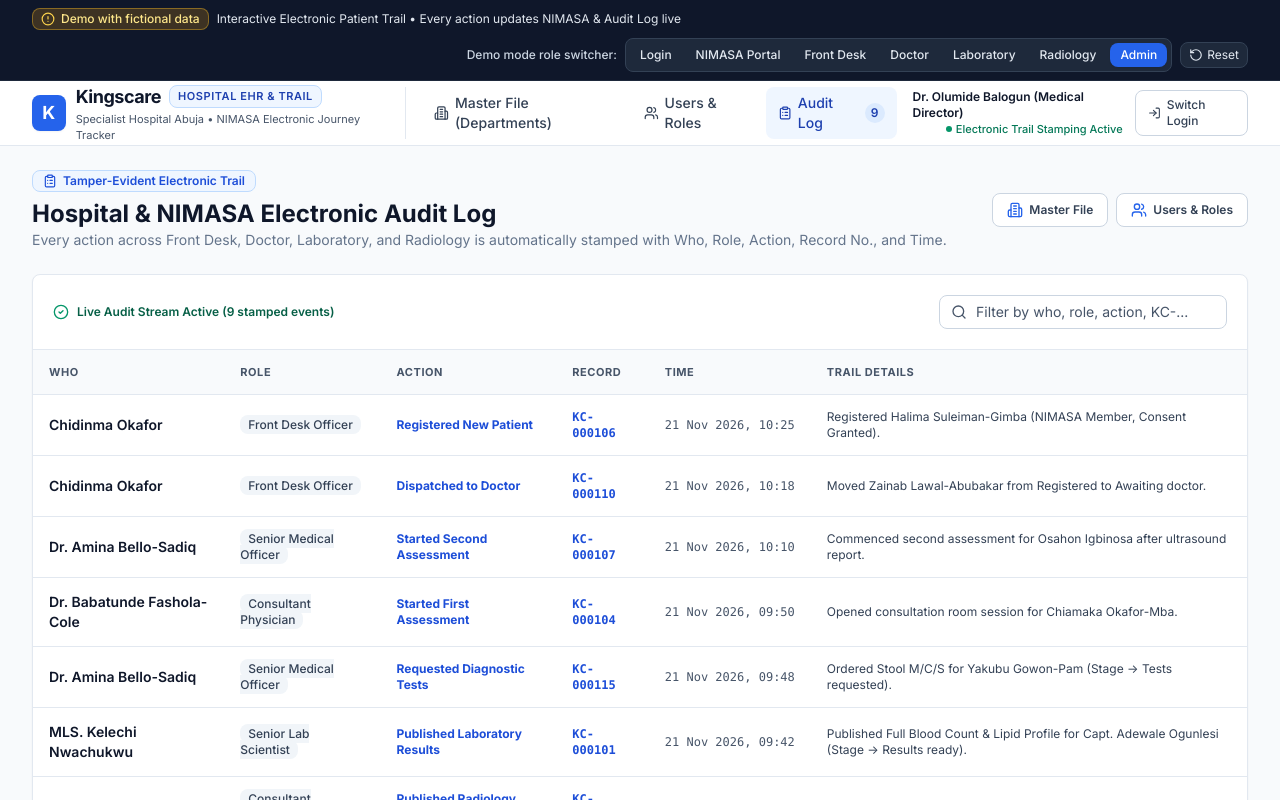
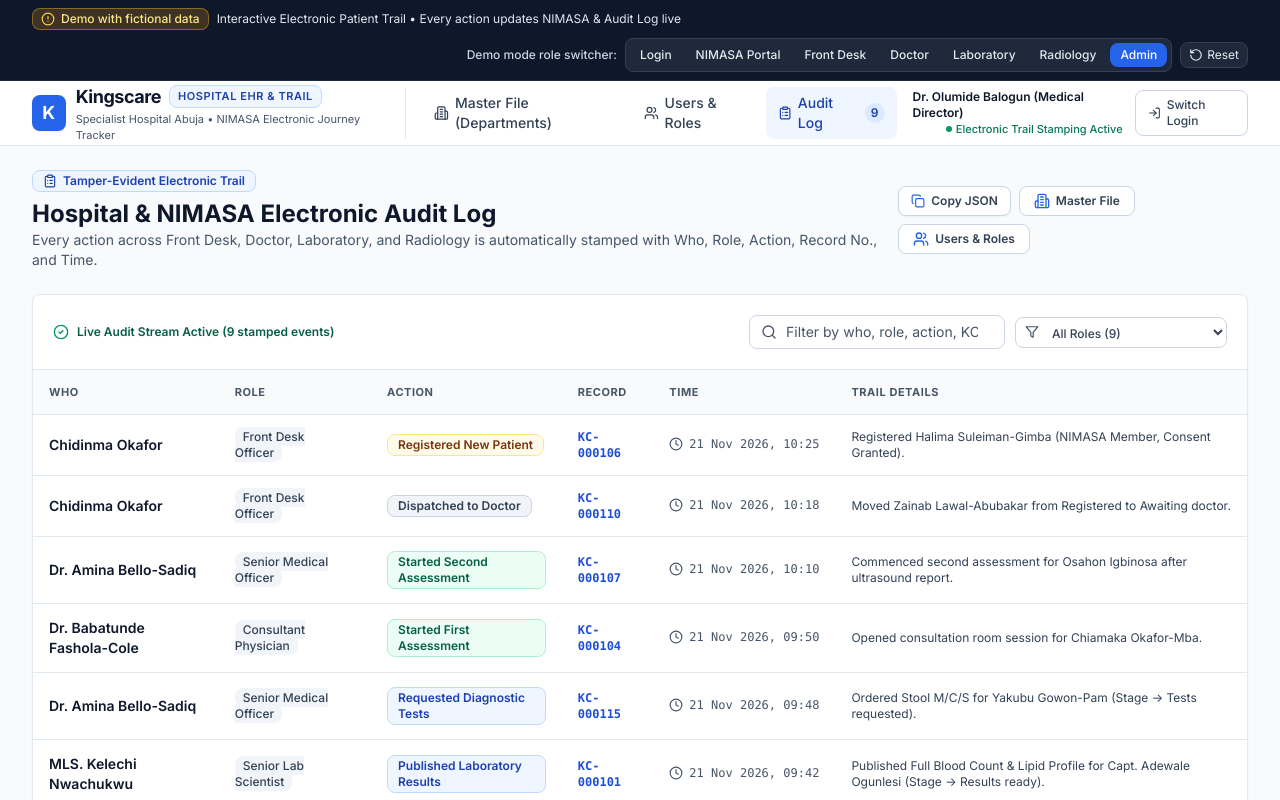
Before and after one commit to Angel-tech-media/KingCareHosp-NIMASA, a React (Vite) app: page /admin/audit in a window 1280 px wide. Shown: the top 800 px of the page. Built offline with nearby package versions, Linux system fonts and the light colour scheme.

Commit message:
feat: add reusable UI primitives, skeleton loader, and audit log enhancements

```diff
--- a/src/components/layout/AppShell.tsx
+++ b/src/components/layout/AppShell.tsx
@@ -1,4 +1,4 @@
-import React from 'react';
+import React, { useState } from 'react';
 import { useLocation, useNavigate, Link } from 'react-router-dom';
 import {
   Activity,
@@ -14,6 +14,7 @@ import {
   Users,
   ClipboardList,
   AlertCircle,
+  CheckCircle2,
 } from 'lucide-react';
 import { useHospital } from '../../context/HospitalContext';
 import { RoleType } from '../../types';
@@ -84,6 +85,13 @@ export const AppShell: React.FC<{ children: React.ReactNode }> = ({
   const location = useLocation();
   const navigate = useNavigate();
   const { activeRole, setActiveRole, resetDemoData, auditLog } = useHospital();
+  const [resetToast, setResetToast] = useState(false);
+
+  const handleResetDemo = () => {
+    resetDemoData();
+    setResetToast(true);
+    window.setTimeout(() => setResetToast(false), 2600);
+  };
 
   const currentPath = location.pathname;
 
@@ -168,10 +176,10 @@ export const AppShell: React.FC<{ children: React.ReactNode }> = ({
             </div>
             <button
               type="button"
-              onClick={resetDemoData}
+              onClick={handleResetDemo}
               aria-label="Reset fictional demo data to initial state"
               title="Reset fictional demo data to initial state"
-              className="inline-flex items-center gap-1 px-2 py-1 rounded-lg bg-slate-800 hover:bg-slate-700 text-slate-200 border border-slate-700 text-xs transition-colors"
+              className="inline-flex items-center gap-1 px-2 py-1 rounded-lg bg-slate-800 hover:bg-slate-700 text-slate-200 border border-slate-700 text-xs transition-colors active:scale-[0.98]"
             >
               <RotateCcw className="w-3.5 h-3.5" aria-hidden="true" />
               <span className="hidden lg:inline">Reset</span>
@@ -179,6 +187,18 @@ export const AppShell: React.FC<{ children: React.ReactNode }> = ({
           </div>
         </div>
       </div>
+
+      {/* Live Demo Reset Confirmation Toast */}
+      {resetToast && (
+        <div
+          role="status"
+          aria-live="polite"
+          className="fixed bottom-5 right-5 z-50 inline-flex items-center gap-2 px-4 py-2.5 rounded-lg bg-slate-900 text-white text-xs font-medium shadow-xl border border-slate-700"
+        >
+          <CheckCircle2 className="w-4 h-4 text-emerald-400" aria-hidden="true" />
+          <span>Demo data reset to initial fictional state</span>
+        </div>
+      )}
 
       {/* Main Brand Header */}
       <header className="bg-surface-card border-b border-surface-border sticky top-0 z-30">
--- /dev/null
+++ b/src/components/ui/ActionButton.tsx
@@ -0,0 +1,54 @@
+import React from 'react';
+
+type ButtonVariant = 'primary' | 'secondary' | 'dark' | 'ghost' | 'danger';
+type ButtonSize = 'sm' | 'md';
+
+export interface ActionButtonProps
+  extends React.ButtonHTMLAttributes<HTMLButtonElement> {
+  variant?: ButtonVariant;
+  size?: ButtonSize;
+  leftIcon?: React.ReactNode;
+  rightIcon?: React.ReactNode;
+}
+
+const VARIANT_CLASSES: Record<ButtonVariant, string> = {
+  primary:
+    'bg-primary-600 hover:bg-primary-700 text-white border border-transparent shadow-sm',
+  secondary:
+    'bg-surface-card hover:bg-primary-50/50 text-ink-secondary hover:text-ink-primary border border-surface-border-strong hover:border-primary-300 shadow-card',
+  dark:
+    'bg-slate-900 hover:bg-slate-800 text-white border border-transparent shadow-sm',
+  ghost:
+    'bg-transparent hover:bg-surface-subtle text-ink-secondary hover:text-ink-primary border border-transparent',
+  danger:
+    'bg-red-600 hover:bg-red-700 text-white border border-transparent shadow-sm',
+};
+
+const SIZE_CLASSES: Record<ButtonSize, string> = {
+  sm: 'px-3 py-1.5 text-xs gap-1.5',
+  md: 'px-4 py-2.5 text-sm gap-2',
+};
+
+export const ActionButton: React.FC<ActionButtonProps> = ({
+  variant = 'primary',
+  size = 'md',
+  leftIcon,
+  rightIcon,
+  className = '',
+  children,
+  disabled,
+  ...props
+}) => {
+  return (
+    <button
+      type="button"
+      disabled={disabled}
+      className={`inline-flex items-center justify-center rounded-lg font-semibold transition-all active:scale-[0.99] disabled:opacity-50 disabled:pointer-events-none ${VARIANT_CLASSES[variant]} ${SIZE_CLASSES[size]} ${className}`}
+      {...props}
+    >
+      {leftIcon && <span aria-hidden="true">{leftIcon}</span>}
+      <span>{children}</span>
+      {rightIcon && <span aria-hidden="true">{rightIcon}</span>}
+    </button>
+  );
+};
--- /dev/null
+++ b/src/components/ui/Skeleton.tsx
@@ -0,0 +1,55 @@
+import React from 'react';
+
+interface SkeletonProps {
+  className?: string;
+}
+
+export const Skeleton: React.FC<SkeletonProps> = ({ className = 'h-4 w-full' }) => (
+  <div
+    aria-hidden="true"
+    className={`animate-pulse rounded bg-slate-200/80 ${className}`}
+  />
+);
+
+export const CardSkeleton: React.FC = () => (
+  <div
+    role="status"
+    aria-busy="true"
+    aria-label="Loading summary card"
+    className="bg-surface-card rounded-lg border border-surface-border p-5 shadow-card space-y-3"
+  >
+    <div className="flex items-center justify-between">
+      <Skeleton className="h-3 w-28" />
+      <Skeleton className="h-8 w-8 rounded-lg" />
+    </div>
+    <Skeleton className="h-8 w-20" />
+    <Skeleton className="h-3 w-40" />
+  </div>
+);
+
+export const TableSkeleton: React.FC<{ rows?: number; cols?: number }> = ({
+  rows = 5,
+  cols = 5,
+}) => (
+  <div
+    role="status"
+    aria-busy="true"
+    aria-label="Loading table rows"
+    className="divide-y divide-surface-border"
+  >
+    {Array.from({ length: rows }).map((_, rowIdx) => (
+      <div
+        key={rowIdx}
+        className="p-4 grid gap-4 items-center"
+        style={{ gridTemplateColumns: `repeat(${cols}, minmax(0, 1fr))` }}
+      >
+        {Array.from({ length: cols }).map((__, colIdx) => (
+          <Skeleton
+            key={colIdx}
+            className={colIdx === 0 ? 'h-4 w-20' : 'h-4 w-full'}
+          />
+        ))}
+      </div>
+    ))}
+  </div>
+);
--- /dev/null
+++ b/src/components/ui/index.ts
@@ -0,0 +1,5 @@
+export { StageChip, StatusChip, CertificateBadge } from './StageChip';
+export { Modal } from './Modal';
+export { ActionButton } from './ActionButton';
+export type { ActionButtonProps } from './ActionButton';
+export { Skeleton, CardSkeleton, TableSkeleton } from './Skeleton';
--- a/src/pages/admin/AdminAuditLogPage.tsx
+++ b/src/pages/admin/AdminAuditLogPage.tsx
@@ -1,4 +1,4 @@
-import React, { useState } from 'react';
+import React, { useMemo, useState } from 'react';
 import { Link } from 'react-router-dom';
 import {
   ClipboardList,
@@ -6,52 +6,110 @@ import {
   Users,
   Search,
   CheckCircle2,
+  Clock,
+  Copy,
+  Check,
+  Filter,
 } from 'lucide-react';
 import { useHospital } from '../../context/HospitalContext';
+import { ActionButton } from '../../components/ui';
+
+const getActionBadgeClasses = (action: string): string => {
+  const lower = action.toLowerCase();
+  if (lower.includes('admit')) {
+    return 'bg-purple-50 text-purple-800 border-purple-200';
+  }
+  if (lower.includes('test') || lower.includes('result') || lower.includes('order') || lower.includes('publish')) {
+    return 'bg-blue-50 text-blue-800 border-blue-200';
+  }
+  if (lower.includes('assess') || lower.includes('discharge') || lower.includes('medicat')) {
+    return 'bg-emerald-50 text-emerald-800 border-emerald-200';
+  }
+  if (lower.includes('register') || lower.includes('send') || lower.includes('await')) {
+    return 'bg-amber-50 text-amber-900 border-amber-200';
+  }
+  return 'bg-slate-100 text-slate-700 border-slate-300';
+};
 
 export const AdminAuditLogPage: React.FC = () => {
   const { auditLog } = useHospital();
   const [searchQuery, setSearchQuery] = useState('');
+  const [roleFilter, setRoleFilter] = useState<string>('ALL');
+  const [copied, setCopied] = useState(false);
 
-  const filteredLogs = auditLog.filter((item) => {
+  const uniqueRoles = useMemo(
+    () => Array.from(new Set(auditLog.map((item) => item.actorRole))),
+    [auditLog]
+  );
+
+  const filteredLogs = useMemo(() => {
     const q = searchQuery.toLowerCase();
-    return (
+    return auditLog.filter((item) => {
+      const matchesRole = roleFilter === 'ALL' || item.actorRole === roleFilter;
+      const matchesQuery =
         item.actorName.toLowerCase().includes(q) ||
         item.actorRole.toLowerCase().includes(q) ||
         item.action.toLowerCase().includes(q) ||
         item.recordNo.toLowerCase().includes(q) ||
-      item.details.toLowerCase().includes(q)
-    );
+        item.details.toLowerCase().includes(q);
+      return matchesRole && matchesQuery;
     });
+  }, [auditLog, searchQuery, roleFilter]);
+
+  const handleCopyJson = async () => {
+    try {
+      await navigator.clipboard.writeText(JSON.stringify(filteredLogs, null, 2));
+      setCopied(true);
+      window.setTimeout(() => setCopied(false), 2000);
+    } catch {
+      // Fallback if clipboard permissions are blocked in headless/demo context
+      setCopied(true);
+      window.setTimeout(() => setCopied(false), 2000);
+    }
+  };
 
   return (
     <div className="space-y-6">
       <div className="flex flex-col sm:flex-row sm:items-center sm:justify-between gap-4">
         <div>
-          <span className="inline-flex items-center gap-1.5 text-xs font-semibold text-blue-700 bg-blue-50 border border-blue-200 px-2.5 py-0.5 rounded mb-1.5">
-            <ClipboardList className="w-3.5 h-3.5" />
+          <span className="inline-flex items-center gap-1.5 text-xs font-semibold text-primary-800 bg-primary-50 border border-primary-200 px-2.5 py-0.5 rounded mb-1.5">
+            <ClipboardList className="w-3.5 h-3.5" aria-hidden="true" />
             Tamper-Evident Electronic Trail
           </span>
-          <h1 className="text-2xl font-bold text-slate-900">
+          <h1 className="text-2xl font-bold text-ink-primary">
             Hospital & NIMASA Electronic Audit Log
           </h1>
-          <p className="text-sm text-slate-500">
+          <p className="text-sm text-ink-muted">
             Every action across Front Desk, Doctor, Laboratory, and Radiology is
             automatically stamped with Who, Role, Action, Record No., and Time.
           </p>
         </div>
 
-        <div className="flex items-center gap-2">
+        <div className="flex flex-wrap items-center gap-2">
+          <ActionButton
+            variant="secondary"
+            size="sm"
+            onClick={handleCopyJson}
+            leftIcon={
+              copied ? (
+                <Check className="w-3.5 h-3.5 text-emerald-600" />
+              ) : (
+                <Copy className="w-3.5 h-3.5 text-primary-600" />
+              )
+            }
+          >
+            {copied ? 'Copied JSON' : 'Copy JSON'}
+          </ActionButton>
           <Link
             to="/admin"
-            className="inline-flex items-center gap-1.5 px-3.5 py-2 rounded-lg bg-surface-card border border-surface-border-strong hover:bg-primary-50/50 hover:border-primary-300 text-xs font-semibold text-ink-secondary hover:text-ink-primary transition-all active:scale-[0.99]"
+            className="inline-flex items-center gap-1.5 px-3.5 py-1.5 rounded-lg bg-surface-card border border-surface-border-strong hover:bg-primary-50/50 hover:border-primary-300 text-xs font-semibold text-ink-secondary hover:text-ink-primary transition-all active:scale-[0.99]"
           >
             <Building2 className="w-4 h-4 text-primary-600" aria-hidden="true" />
             <span>Master File</span>
           </Link>
           <Link
             to="/admin/users"
-            className="inline-flex items-center gap-1.5 px-3.5 py-2 rounded-lg bg-surface-card border border-surface-border-strong hover:bg-primary-50/50 hover:border-primary-300 text-xs font-semibold text-ink-secondary hover:text-ink-primary transition-all active:scale-[0.99]"
+            className="inline-flex items-center gap-1.5 px-3.5 py-1.5 rounded-lg bg-surface-card border border-surface-border-strong hover:bg-primary-50/50 hover:border-primary-300 text-xs font-semibold text-ink-secondary hover:text-ink-primary transition-all active:scale-[0.99]"
           >
             <Users className="w-4 h-4 text-primary-600" aria-hidden="true" />
             <span>Users & Roles</span>
@@ -63,7 +121,7 @@ export const AdminAuditLogPage: React.FC = () => {
         aria-label="Hospital and NIMASA electronic audit log"
         className="bg-surface-card rounded-lg border border-surface-border shadow-card overflow-hidden"
       >
-        <div className="p-4 sm:p-5 border-b border-surface-border flex flex-col sm:flex-row sm:items-center justify-between gap-3">
+        <div className="p-4 sm:p-5 border-b border-surface-border flex flex-col lg:flex-row lg:items-center justify-between gap-3">
           <div className="flex items-center gap-2 text-xs text-emerald-800 font-semibold">
             <CheckCircle2 className="w-4 h-4 text-emerald-600" aria-hidden="true" />
             <span>
@@ -71,7 +129,8 @@ export const AdminAuditLogPage: React.FC = () => {
             </span>
           </div>
 
-          <div className="relative sm:w-72">
+          <div className="flex flex-wrap items-center gap-2.5">
+            <div className="relative flex-1 sm:flex-initial sm:w-64">
               <Search
                 aria-hidden="true"
                 className="w-4 h-4 text-ink-muted absolute left-3 top-1/2 -translate-y-1/2"
@@ -85,6 +144,27 @@ export const AdminAuditLogPage: React.FC = () => {
                 className="w-full pl-9 pr-3 py-1.5 rounded-lg border border-surface-border-strong text-xs sm:text-sm text-ink-primary placeholder:text-ink-muted focus:outline-none focus:ring-2 focus:ring-primary-600"
               />
             </div>
+
+            <div className="relative">
+              <Filter
+                aria-hidden="true"
+                className="w-3.5 h-3.5 text-ink-muted absolute left-2.5 top-1/2 -translate-y-1/2 pointer-events-none"
+              />
+              <select
+                aria-label="Filter audit log by staff role"
+                value={roleFilter}
+                onChange={(e) => setRoleFilter(e.target.value)}
+                className="pl-8 pr-7 py-1.5 rounded-lg border border-surface-border-strong text-xs font-medium text-ink-secondary bg-surface-card focus:outline-none focus:ring-2 focus:ring-primary-600"
+              >
+                <option value="ALL">All Roles ({auditLog.length})</option>
+                {uniqueRoles.map((role) => (
+                  <option key={role} value={role}>
+                    {role}
+                  </option>
+                ))}
+              </select>
+            </div>
+          </div>
         </div>
 
         {/* Mobile Stacked Cards (< md) */}
@@ -95,9 +175,16 @@ export const AdminAuditLogPage: React.FC = () => {
             </div>
           ) : (
             filteredLogs.map((log) => (
-              <div key={log.id} className="p-4 space-y-2 hover:bg-surface-canvas transition-colors">
+              <div
+                key={log.id}
+                className="p-4 space-y-2 hover:bg-surface-canvas transition-colors"
+              >
                 <div className="flex items-center justify-between gap-2">
-                  <span className="text-xs font-bold text-primary-700">
+                  <span
+                    className={`inline-flex items-center px-2 py-0.5 rounded-lg text-xs font-semibold border ${getActionBadgeClasses(
+                      log.action
+                    )}`}
+                  >
                     {log.action}
                   </span>
                   <Link
@@ -115,7 +202,10 @@ export const AdminAuditLogPage: React.FC = () => {
                       {log.actorRole}
                     </span>
                   </span>
-                  <span className="font-mono">{log.timestamp}</span>
+                  <span className="inline-flex items-center gap-1 font-mono">
+                    <Clock className="w-3.5 h-3.5" aria-hidden="true" />
+                    {log.timestamp}
+                  </span>
                 </div>
               </div>
             ))
@@ -153,8 +243,14 @@ export const AdminAuditLogPage: React.FC = () => {
                         {log.actorRole}
                       </span>
                     </td>
-                    <td className="py-3.5 px-4 text-xs font-bold text-primary-700">
+                    <td className="py-3.5 px-4">
+                      <span
+                        className={`inline-flex items-center px-2.5 py-0.5 rounded-lg text-xs font-semibold border ${getActionBadgeClasses(
+                          log.action
+                        )}`}
+                      >
                         {log.action}
+                      </span>
                     </td>
                     <td className="py-3.5 px-4 font-mono text-xs font-bold text-ink-primary">
                       <Link
@@ -165,7 +261,10 @@ export const AdminAuditLogPage: React.FC = () => {
                       </Link>
                     </td>
                     <td className="py-3.5 px-4 font-mono text-xs text-ink-muted whitespace-nowrap">
+                      <span className="inline-flex items-center gap-1.5">
+                        <Clock className="w-3.5 h-3.5 text-ink-muted" aria-hidden="true" />
                         {log.timestamp}
+                      </span>
                     </td>
                     <td className="py-3.5 px-4 text-xs text-ink-secondary">
                       {log.details}
```
Lines whose indentation alone changed are shown as unchanged.
